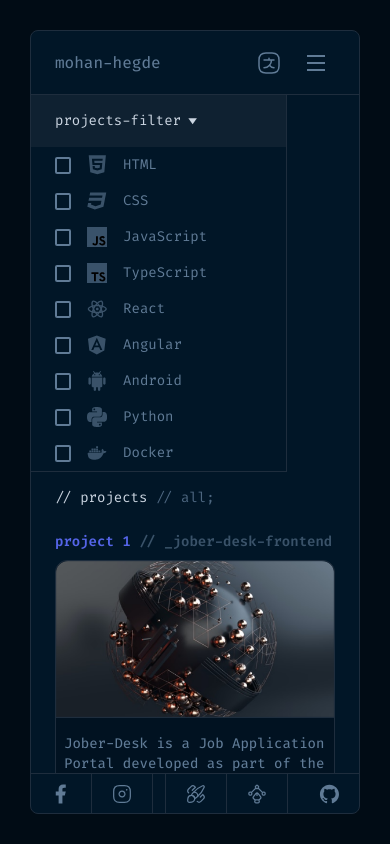
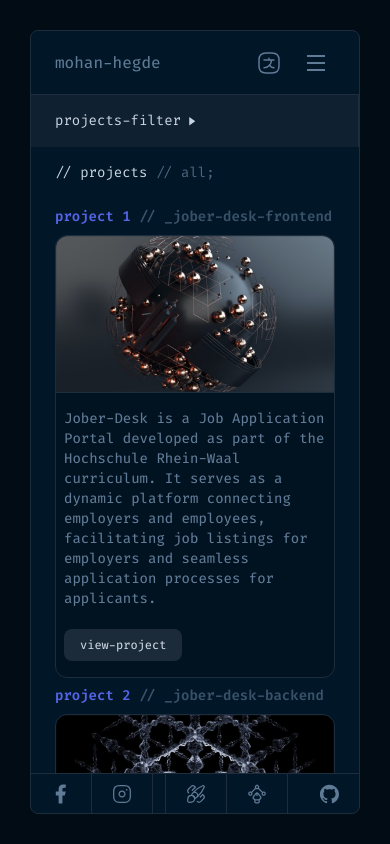
Before and after one commit to hegdemohan/portfolio-next, a Next.js app: page /projects in a window 390 px wide. Built offline with nearby package versions, Linux system fonts and the light colour scheme.

Commit message:
Make the project filter dropdown default closed in mobile

```diff
--- a/app/projects/page.tsx
+++ b/app/projects/page.tsx
@@ -10,7 +10,8 @@ import { Fragment, useState } from 'react';
 // There are a total of 6 images in /public/project-images
 const PROJECT_IMAGES_LENGTH = 6;
 const Projects = () => {
-	const [isFilterOpen, setIsFilterOpen] = useState(true);
+	console.log(window.matchMedia('(min-width:1280px)').matches);
+	const [isFilterOpen, setIsFilterOpen] = useState(window.matchMedia('(min-width:991px)').matches);
 	const [selectedTechs, setSelectedTechs] = useState<Tech['tech'][]>([]);
 
 	/** Handles the toggling of tech in the project filter */
@@ -28,7 +29,7 @@ const Projects = () => {
 
 	return (
 		<div className="flex grow flex-col overflow-hidden font-fira_regular text-sm lg:grid lg:auto-cols-auto lg:grid-flow-col lg:text-base">
-			<div className="w-64 border-r  border-br-default">
+			<div className="w-full border-r border-br-default lg:w-64">
 				<button
 					className={`flex w-full items-center gap-2 bg-active-bg/50 px-6 py-4 text-slate-300 lg:flex-row-reverse lg:justify-end lg:border-b lg:border-br-default lg:bg-transparent lg:px-3 lg:py-2 ${
 						isFilterOpen ? 'bg-active-bg' : ''
@@ -44,7 +45,10 @@ const Projects = () => {
 					<IconComponent name="solidArrow" className={`${isFilterOpen ? 'rotate-90' : ''}`} />
 				</button>
 				{isFilterOpen && (
-					<div id="filters" className="border-b border-br-default px-6 lg:border-none">
+					<div
+						id="filters"
+						className="grid grid-cols-[repeat(auto-fill,_minmax(150px,_1fr))] gap-3 border-b border-br-default px-6 lg:block lg:border-none"
+					>
 						{TECHS.map(({ tech, key, icon }) => (
 							<div
 								key={key}
```
